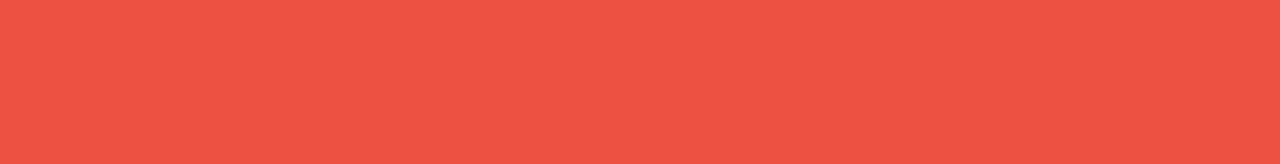
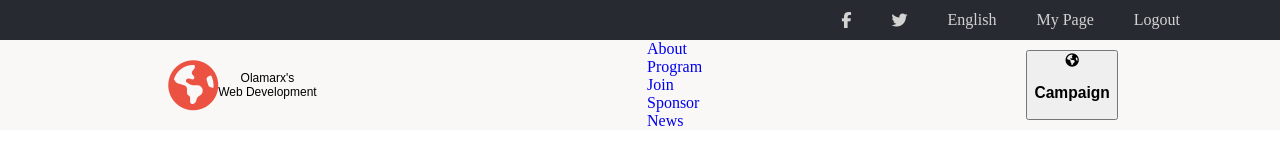
Before and after one commit to Olamarx/Capstone-project, a website: page index.html in a window 1280 px wide. Drawn offline with Linux system fonts and the light colour scheme; a web font is replaced by a local one.

Commit message:
Add the navbar for the desktop version

```diff
--- a/index.html
+++ b/index.html
@@ -9,6 +9,75 @@
     <link rel="stylesheet" href="/SASS/css/index.css">
 </head>
 <body>
+    <nav>
+        <div class="top-nav">
+            <div class="top-nav-content">
+                <i class="fa fas-brands fa-facebook-f"></i>
+            <i class="fa fas-brands fa-twitter"></i>
+            <a href="#">English </a>
+            <a href="#"> My Page </a>
+            <a href="#"> Logout </a>
+            </div>
+        </div>
+    </nav>
+
+
+    <header class="header-body">
+        <div class="header-content">
+            <a href="#">
+                <button class="button-logo">
+                    <i class="fa fas-solid fa-globe"></i>
+                    <div class="logo-name">
+                        <span>Olamarx's</span>
+                        <span>Web Development</span>
+                    </div>
+                </button>
+            </a>
+
+            <ul class="header-middle-content">
+               <li> <a href="#">About</a> </li>
+               <li> <a href="#"> Program</a> </li>
+               <li> <a href="#"> Join</a> </li>
+               <li> <a href="#">Sponsor</a> </li>
+               <li> <a href="#">News</a> </li>
+            </ul>
+
+            <button class="campaign-button">
+
+                <i class="fa fas-solid fa-globe"></i>
+                <h3>Campaign</h3>
+
+
+            </button>
+        </div>
+    </header>
+
+
+
+
+
+
+
+
+
+
+
+
+
+
+
+
+
+
+
+
+
+
+
+
+
+
+
 
 
     <script src="/js/index.js"></script>
--- a/scss/index.scss
+++ b/scss/index.scss
@@ -1,7 +1,20 @@
+@import url("https://fonts.googleapis.com/css2?family=Lato&display=swap");
+@import url("https://fonts.cdnfonts.com/css/cocogoose");
+
+$font1: cocogoose, sans-serif;
+$font2: lato, sans-serif;
+
 
 $hover-color : #EC5242;
 $primary-dark-color : #272A31;
 $primary-white-color : #D3D3D3;
+$header-background-color: #faf7f7;
+
+$font-weights: (
+    regular: 400,
+    medium: 500,
+    bold: 700,
+);
 
 body,
 h1,
@@ -39,13 +52,189 @@ body {
 }
 
 
-body {
-    background-color: $hover-color;
+
+
+
+
+@media screen  and (min-width: 768px) {
+    .top-nav{
+        width: 100%;
+        background-color: $primary-dark-color;
+        height: 40px;
+        display: flex;
+        justify-content: end;
+    &-content {
+        margin-right: 100px;
+        // border: 2px solid green;
+        display: flex;
+        gap: 40px;
+        align-items: center;
+        color: $primary-white-color;
+        font-weight: map-get($font-weights , medium);
+
+        i:hover {
+            color: $hover-color;
+        }
+    a{
+        color: $primary-white-color;
+
+        &:hover{
+            color: $hover-color;
+        }
+    }
+    }
+    }
+
+
+.header-content {
+  display: flex;
+  justify-content: space-around;
+  background-color: $header-background-color;
+align-items: center;
+   .button-logo{
+    display: flex;
+    align-items: center;
+    border: none;
+    background-color: $header-background-color;
+
+& i{
+  font-size: 50px;
+  color: $hover-color;
+}
+
+    .logo-name{
+    font-family: $font1;
+    font-size: 12px;
+    display: flex;
+    flex-direction: column;
+    justify-content: start;
+
+    }
+   }
+
+
 }
 
 
 
 
-@media screen  and (min-width: 768px) {
+
+
+
+
+
+
+
+
+
+
+
+
+
+
+
+
+
+
+
+
+
+
+
+
+
+
+
+
+
+
+
+
+
+
+
+
+
+
+
+
+
+
+
+
+
+
+
+
+
+
+
+
+
+
+
+
+
+
+
+
+
+
+
+
+
+
+
+
+
+
+
+
+
+
+
+
+
+
+
+
+
+
+
+
+
+
+
+
+
+
+
+
+
+
+
+
+
+
+
+
+
+
+
+
+
+
+
+
+
+
+
+
+
+
+
+
+
+
 
 }
```
Also changed, not shown: SASS/css/index.css, 1 other file.
